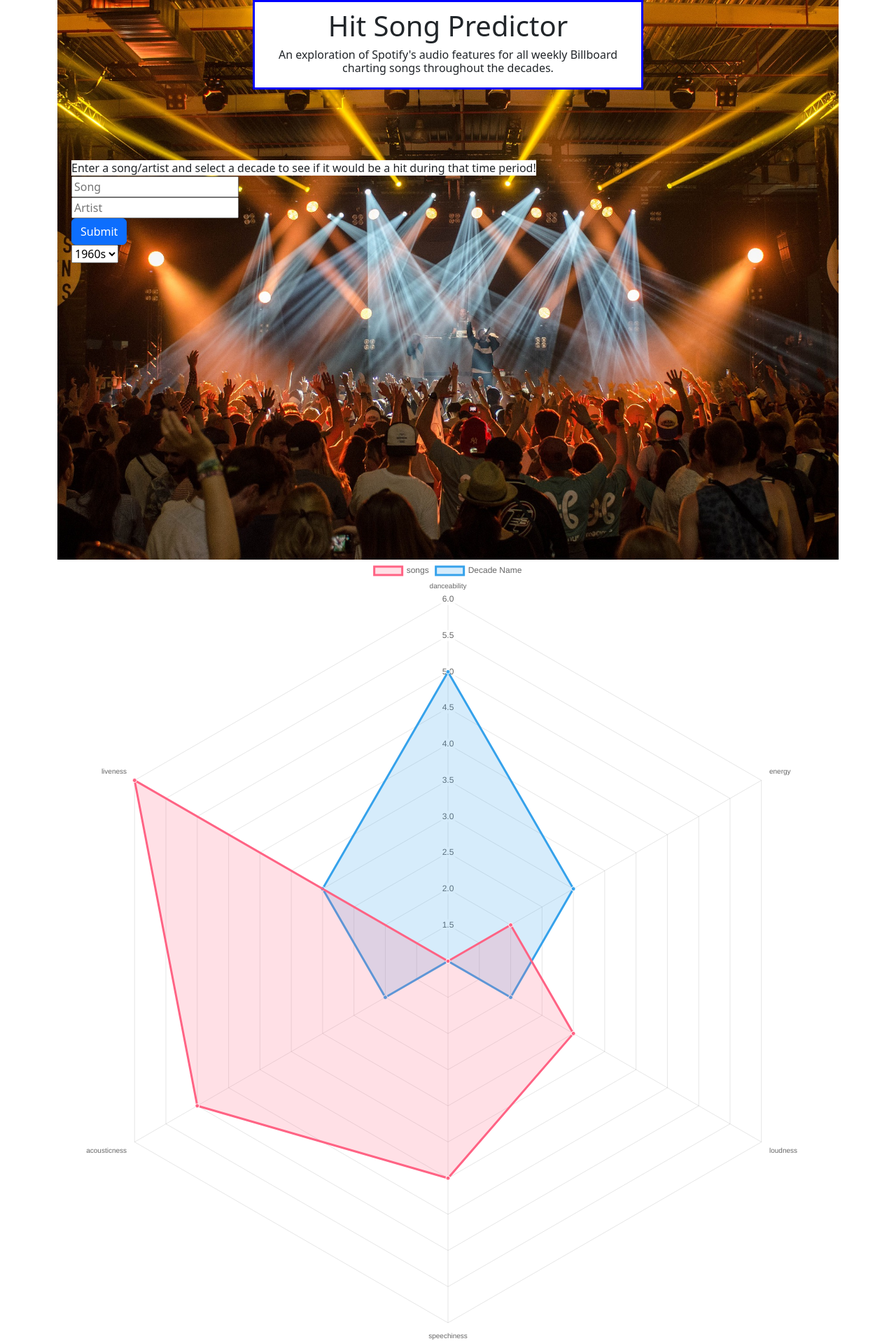
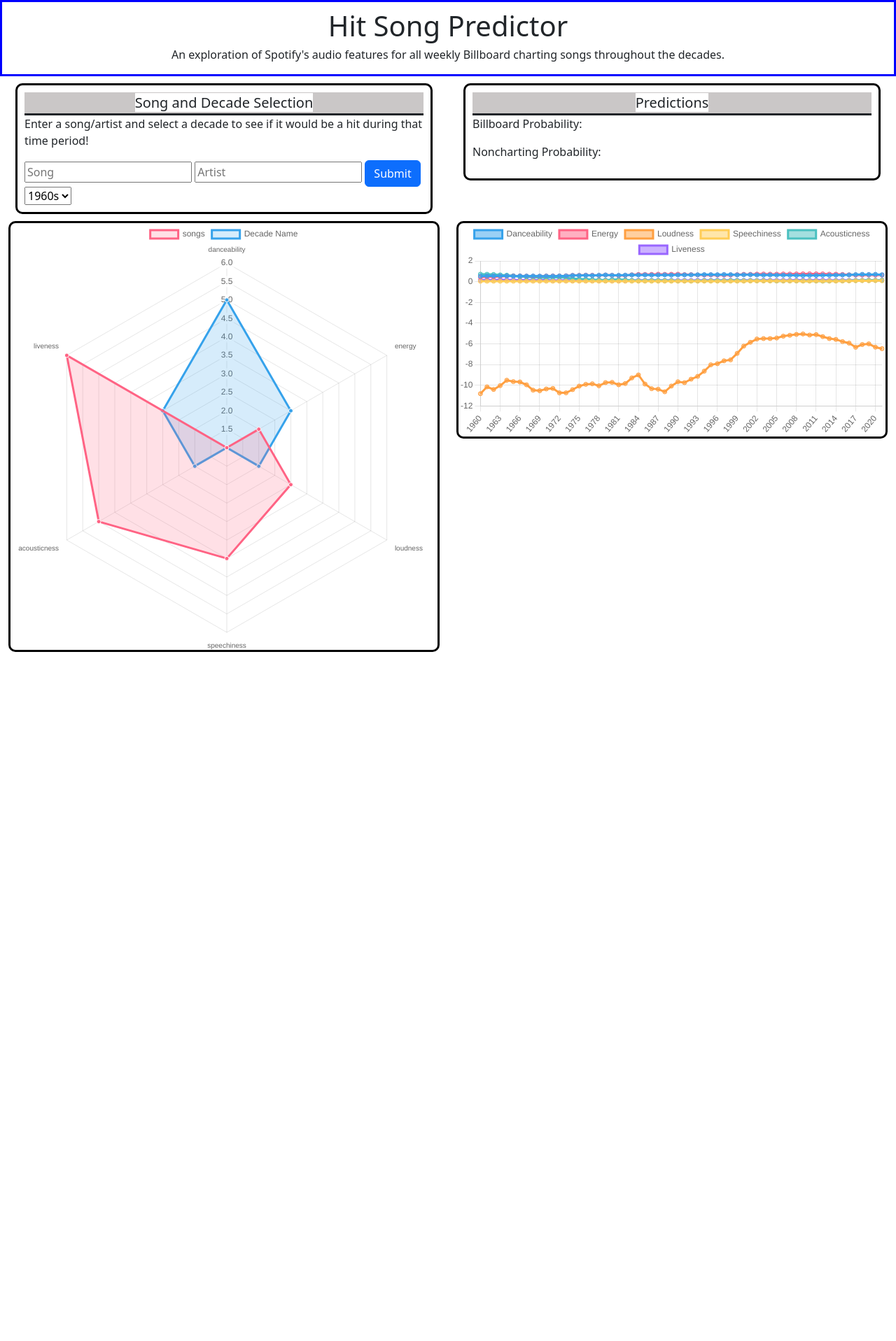
Before and after one commit to basse058/billboard_v3, a Flask app: page / in a window 1280 px wide. Shown: the top 1917 px of the page at 70% size. After the commit the page ends 932 px from the top, so only its background shows below. Run offline with Flask 2, Linux system fonts and the light colour scheme; parts of the project's set-up code (start-up, migrations or seed data) failed here and were passed over; some libraries are stand-ins or nearby versions.

Commit message:
Put html into bootstrap grid and set elements

```diff
--- a/static/css/style.css
+++ b/static/css/style.css
@@ -8,13 +8,16 @@
     max-width: 700px;
     /* margin: 1em auto; */
 }
-.radar-compare{
-    min-width: 320px;
-    max-width: 700px;
-    /* margin: 1em auto; */
+
+.radar-frame,
+.featuresChart-frame {
+    border-style: solid;
+    border-radius: 10px;
+    border-color: black
 }
 
-.wrapper {
+
+/* .wrapper {
     background-image: url("../images/concert.jpg");
     width: 100%;
     height: 100vh;
@@ -22,7 +25,7 @@
   background-position: center;
   background-repeat: no-repeat;
   background-size: cover;
-}
+} */
 
 .title_name {
     text-align: center;
@@ -41,3 +44,21 @@
 .panel-title{
     background-color: white;
 }
+
+.panel{
+    border-style: solid;
+    border-radius: 10px;
+    border-color: black;
+    padding: 10px;
+    margin: 10px;
+}
+
+.panel-heading {
+    background-color:rgb(202, 199, 199);
+    text-align:center;
+    border-bottom-style: solid;
+  }
+
+  .panel-title {
+    font-size:20px;
+  }
--- a/templates/index.html
+++ b/templates/index.html
@@ -19,28 +19,31 @@
   </head>
 
   <body>
-    <div class="container">
-    <div class="wrapper">
+    <!-- <div class="wrapper"> -->
+      <div class="container-fluid">
+        <div class="row">
           <div class="title_name">
             <h1>Hit Song Predictor</h1>
             <h6>An exploration of Spotify's audio features for all weekly Billboard charting songs throughout the decades.</h6>
           </div>
-
-      <div class="search_lines" >
-          <h7 class="panel-title">Enter a song/artist and select a decade to see if it would be a hit during that time period!</h7>
-        <div id="enter-info" class="panel-body">
-          <div >
-            <input type= "search" id= "search-song" label="Song" placeholder="Song" >
-          </div>
-          <div">
-            <input type= "search" id= "search-artist" label="Artist" placeholder="Artist">
-          </div>
-          <div>
-              <button class="btn btn-primary" type="submit" id=submit name="submit">Submit</button>
+        <!-- end of row1-->
         </div>
 
+        <!-- start of row2 -->
+        <div class="row">
+          <div class="col-md-6">
 
-          <div>
+            <!-- Search Panel -->
+            <div class="panel panel-primary">
+
+              <div class="panel-heading">
+                <h7 class="panel-title">Song and Decade Selection</h7>
+              </div>
+              <div class="panel-body" id="enter-info">
+                <p>Enter a song/artist and select a decade to see if it would be a hit during that time period!</p>
+                <input type= "search" id= "search-song" label="Song" placeholder="Song">
+                <input type= "search" id= "search-artist" label="Artist" placeholder="Artist">
+                <button class="btn btn-primary" type="submit" id=submit name="submit">Submit</button>
                 <select id="decade">
                   <option value="1960s">1960s</option>
                   <option value="1970s">1970s</option>
@@ -51,19 +54,46 @@
                 </select>
               </div>
             </div>
+
           </div>
 
-      <div class="chart-container">
-        <canvas id="radar-compare"></canvas>
+
+          <!-- End of panel -->
+          <div class="col-md-6">
+            <div class="panel" id="model-predictions">
+              <div class="panel-heading">
+                <h7 class="panel-title">Predictions</h7>
+              </div>
+              <div class="panel-body">
+                <p id="billboard-pred">Billboard Probability:</p>
+                <p id="noncharting-pred">Noncharting Probability:</p>
+              </div>
+            </div>
           </div>
 
         </div>
+        <!-- end of row2 -->
 
         <div class="row">
+          <div class="col-md-6">
+            <div class="chart-container">
+              <div class="radar-frame">
+                <canvas id="radar-compare"></canvas>
+              </div>
+            </div>
+          </div>
+          <div class="col-md-6">
+            <div class="chart-container">
+              <div class="featuresChart-frame">
                 <canvas id="featuresChart"></canvas>
               </div>
             </div>
+          </div>
+        </div>
 
+      </div>
+      <!-- End of container -->
+    <!-- </div> -->
 
     <!-- Linking JS to Bootstrap and all -->
     <script src="https://code.jquery.com/jquery-3.2.1.slim.min.js" integrity="sha384-KJ3o2DKtIkvYIK3UENzmM7KCkRr/rE9/Qpg6aAZGJwFDMVNA/GpGFF93hXpG5KkN" crossorigin="anonymous"></script>
@@ -76,6 +106,6 @@
     <script type="text/javascript" src="../static/js/charts.js"></script>
     <script type="text/javascript" src="../static/js/app.js"></script>
 
-  </div>
+
   </body>
 </html>
```
Lines whose indentation alone changed are shown as unchanged.
